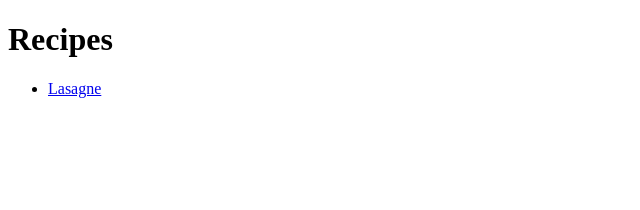
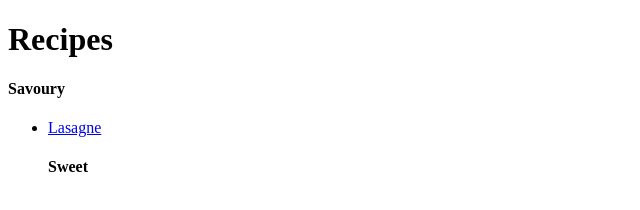
Before and after one commit to munaaaa/odin-recipes, a plain HTML site: page index.html in a window 1280 px wide. Shown: the whole page, without its empty margins (0-640 px from the left). Drawn offline with Linux system fonts and the light colour scheme.

Commit message:
index.html

```diff
--- a/index.html
+++ b/index.html
@@ -5,8 +5,11 @@
 <body>
 <h1>Recipes </h1>
 
+<h4><strong>Savoury</strong></h4>
 <ul>
  <li> <a href="recipes/lasagne.html">Lasagne</a> </li>
+
+ <h4><strong>Sweet</strong></h4>
 </ul>
 </body>
 
```
